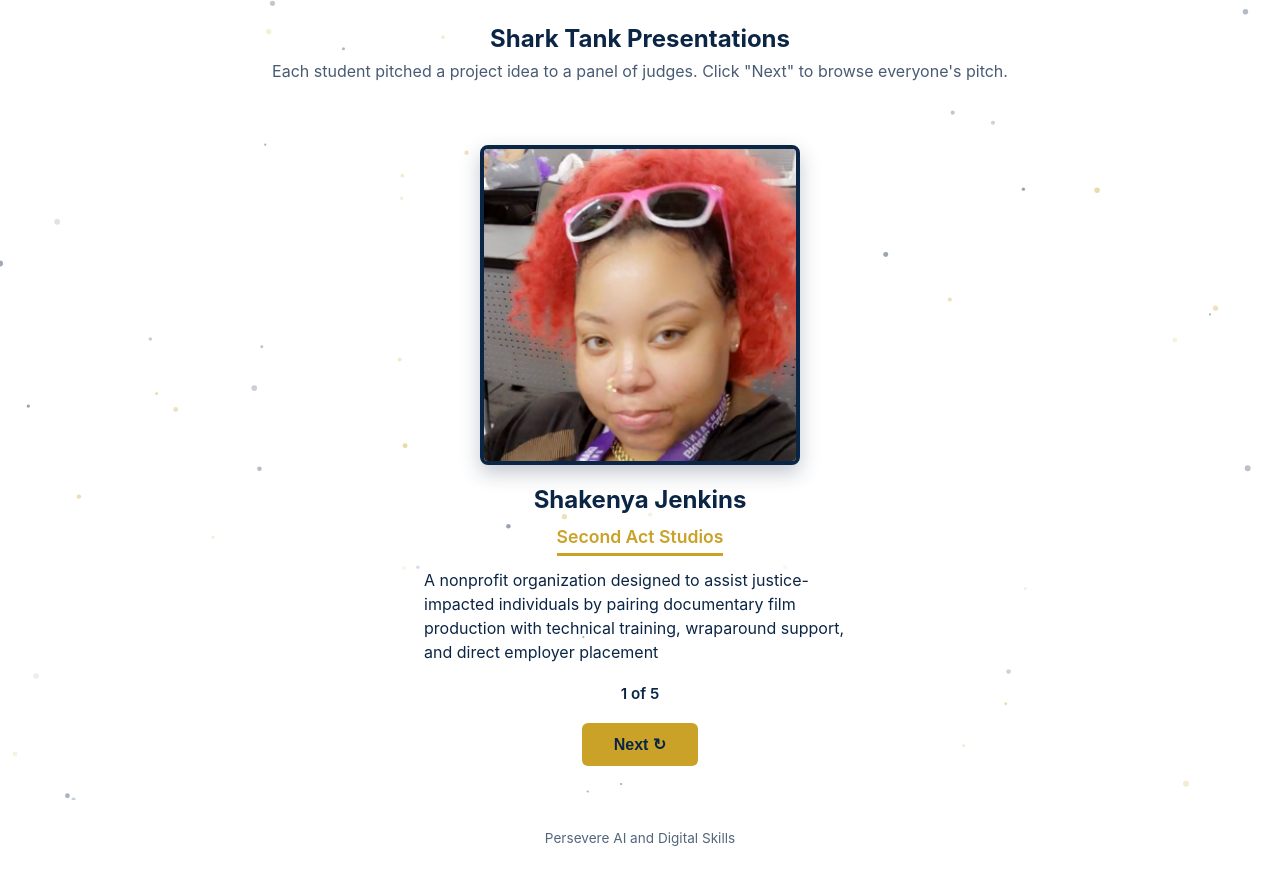
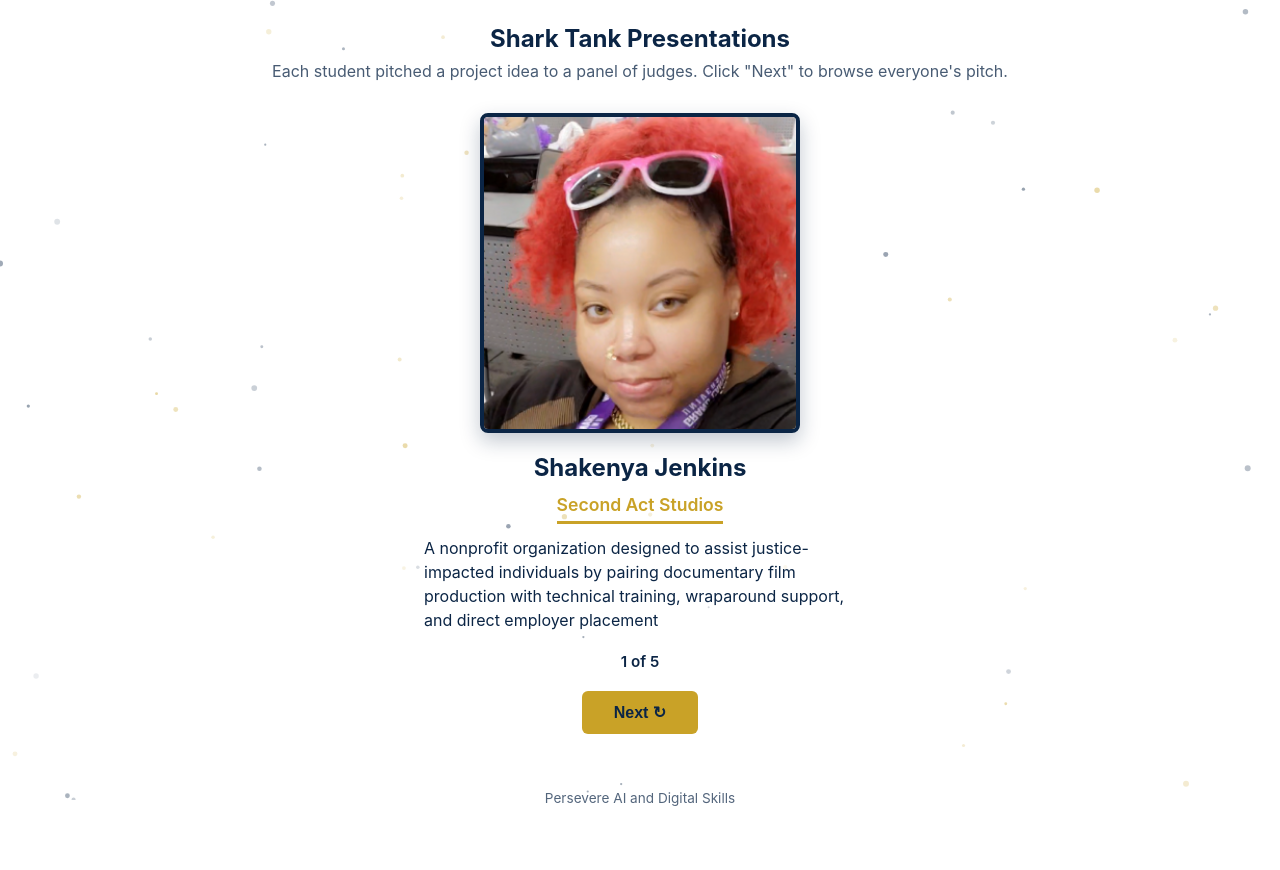
Before and after one commit to jcsmileyjr/cohort7sharktankdemo, a plain HTML site: page index.html in a window 1280 px wide. After the commit the page ends 830 px from the top, so only its background shows below. Drawn offline with Linux system fonts and the light colour scheme.

Commit message:
Adjust padding for site header and margin for student card to enhance layout consistency

```diff
--- a/style.css
+++ b/style.css
@@ -44,7 +44,7 @@ body {
 .site-header {
   color: var(--navy);
   text-align: center;
-  padding: 1.5rem 1.5rem;
+  padding: 1.5rem 1.5rem 0rem 1.5rem;
 }
 
 .site-header h1 {
@@ -71,7 +71,7 @@ body {
    the "fade-out" class just toggles opacity, CSS animates the rest. */
 .student-card {
   max-width: 480px;
-  margin: 1rem auto;
+  margin: .5rem auto;
   padding: 1.5rem;
   display: flex;
   flex-direction: column;
```
